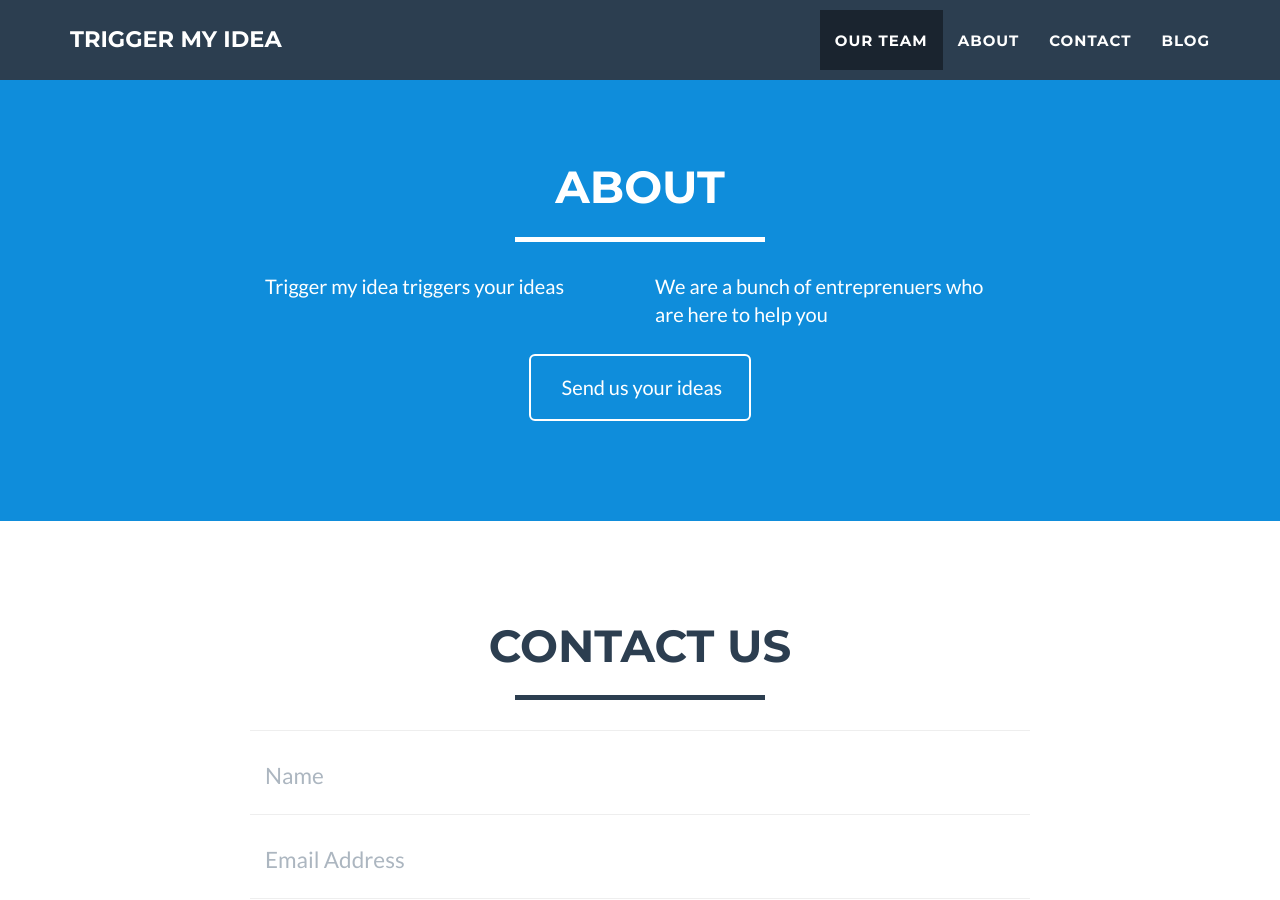
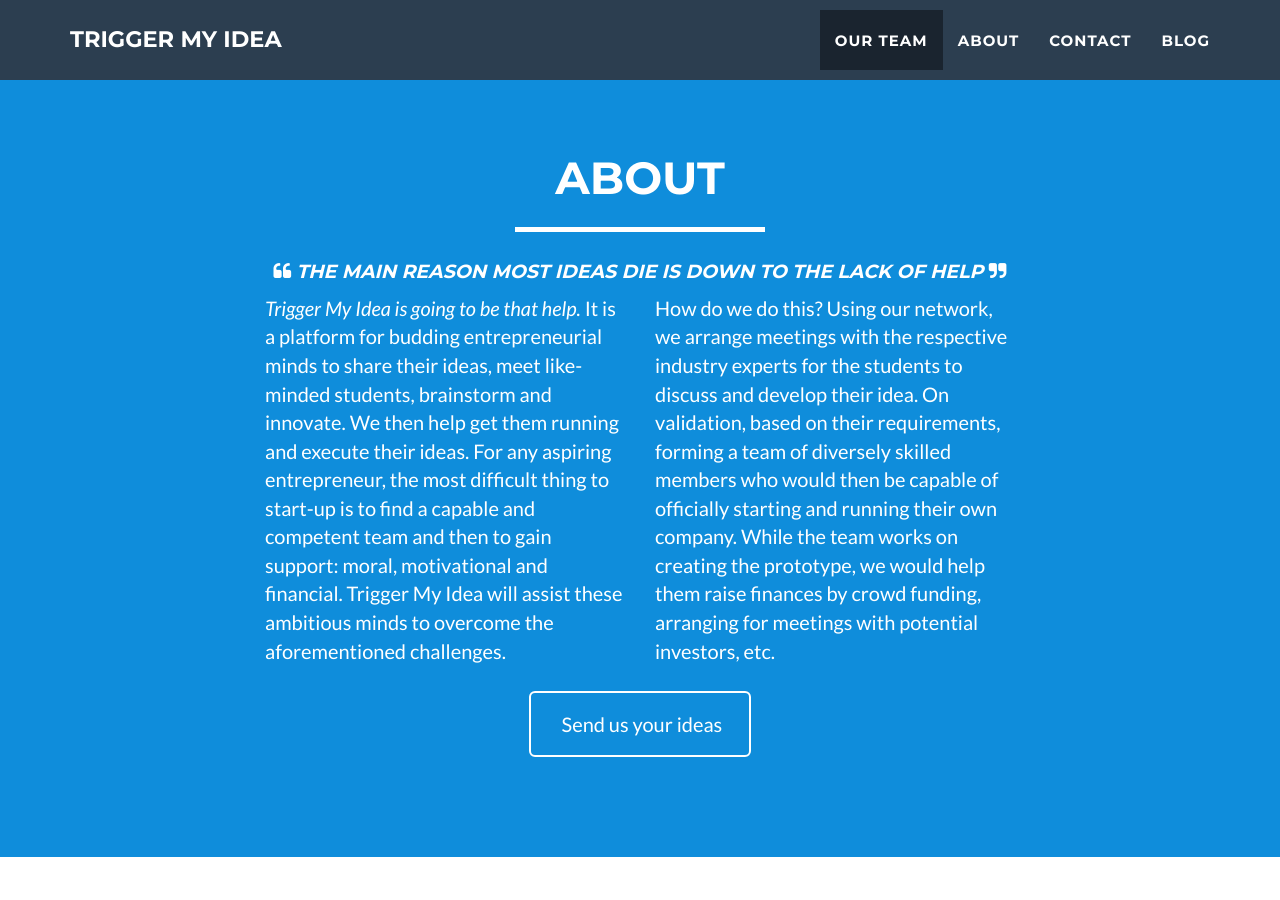
Before and after one commit to var7/tmi-website, a Jekyll site: the page built from index.html, in a window 1280 px wide and 900 px high, scrolled down 1525 px. Built offline with Jekyll 4.4.1, drawn with Linux system fonts in a browser that asks for light colours.

Commit message:
add content

```diff
--- a/_includes/about.html
+++ b/_includes/about.html
@@ -5,14 +5,15 @@
                 <div class="col-lg-12 text-center">
                     <h2>About</h2>
                     <hr class="rocket-light">
+                    <h4><i class="fa fa-quote-left"></i>  <i>The main reason most ideas die is down to the lack of help</i>  <i class="fa fa-quote-right"></i> </h4>
                 </div>
             </div>
             <div class="row">
                 <div class="col-lg-4 col-lg-offset-2">
-                    <p>Trigger my idea triggers your ideas</p>
+                    <p><i>Trigger My Idea is going to be that help.</i> It is a platform for budding entrepreneurial minds to share their ideas, meet like-minded students, brainstorm and innovate. We then help get them running and execute their ideas. For any aspiring entrepreneur, the most difficult thing to start-up is to find a capable and competent team and then to gain support: moral, motivational and financial. Trigger My Idea will assist these ambitious minds to overcome the aforementioned challenges.</p>
                 </div>
                 <div class="col-lg-4">
-                    <p>We are a bunch of entreprenuers who are here to help you</p>
+                    <p>How do we do this? Using our network, we arrange meetings with the respective industry experts for the students to discuss and develop their idea. On validation, based on their requirements, forming a team of diversely skilled members who would then be capable of officially starting and running their own company. While the team works on creating the prototype, we would help them raise finances by crowd funding, arranging for meetings with potential investors, etc.</p>
                 </div>
                 <div class="page-scroll">
                 <div class="col-lg-8 col-lg-offset-2 text-center">
```
Also changed, not shown: img/profile.png, img/profile1.png (added).
